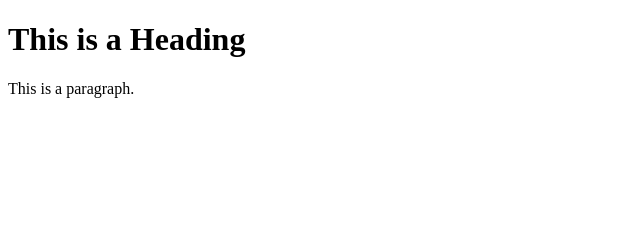
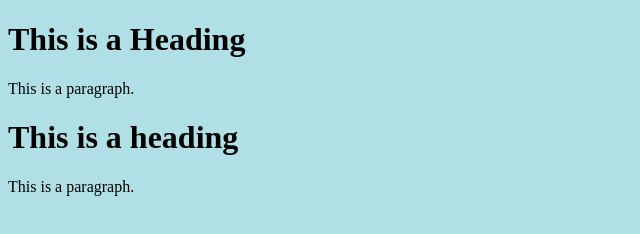
Before and after one commit to rileyskertich/rileyskertich.github.io, a plain HTML site: page index.html in a window 1280 px wide. Shown: the whole page, without its empty margins (0-640 px from the left). Drawn offline with Linux system fonts and the light colour scheme.

Commit message:
Update index.html

```diff
--- a/index.html
+++ b/index.html
@@ -10,3 +10,9 @@
 
 </body>
 </html>
+<body style="background-color:powderblue;">
+
+<h1>This is a heading</h1>
+<p>This is a paragraph.</p>
+
+</body>
```
